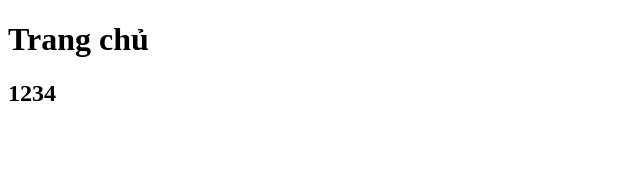
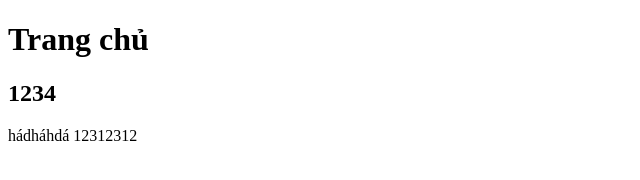
Before and after one commit to Thedkji/git-demo, a plain HTML site: page index.html in a window 1280 px wide. Shown: the whole page, without its empty margins (0-640 px from the left). Drawn offline with Linux system fonts and the light colour scheme.

Commit message:
update version 2

```diff
--- a/index.html
+++ b/index.html
@@ -8,5 +8,7 @@
 <body>
     <h1>Trang chủ</h1>
     <h2>1234</h2>
+    hádháhdá
+    12312312
 </body>
 </html>
```
